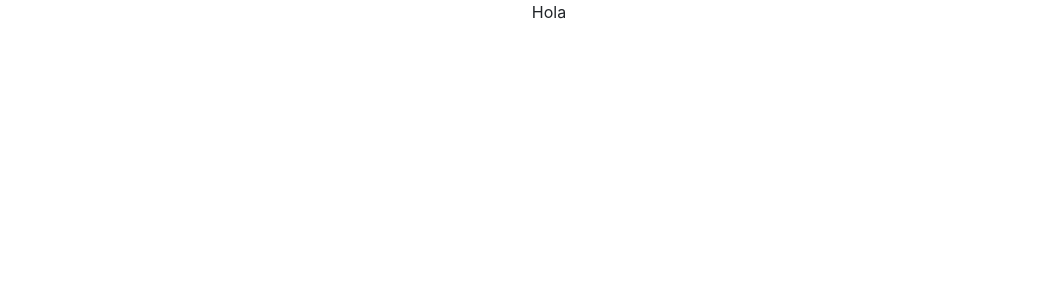
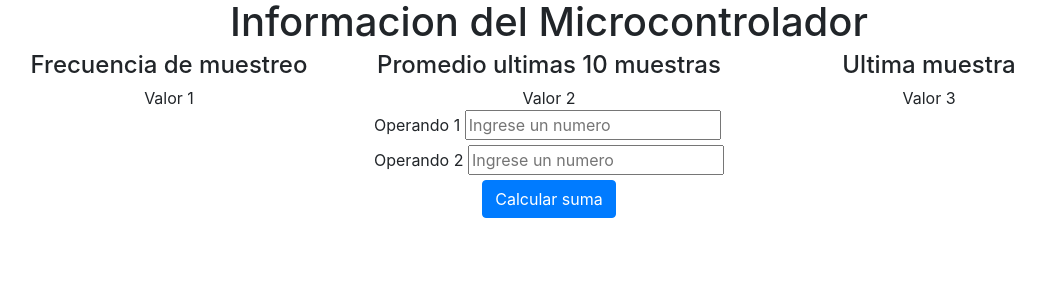
Before and after one commit to aesanchez/tpii-tp1, a Flask app: page / in a window 1280 px wide. Before the commit the part shown is almost empty. Shown: the top 300 px of the page, without its empty margins (91-1136 px from the left). Run offline with Flask 2, Linux system fonts and the light colour scheme; some libraries are stand-ins or nearby versions.

Commit message:
simple suma usando lo de la practica

```diff
--- a/punto-3/app.py
+++ b/punto-3/app.py
@@ -8,9 +8,15 @@ app = Flask(__name__)
 def index():
     return render_template('index.html')
 
-@app.route('/test')
-def test():
-    return render_template('test.html')
+@app.route('/result', methods = ['POST'])
+def result():
+    #vuelvo a comprobar
+    if request.method =='POST':
+        data = request.form
+        var1 = data["var1"]
+        var2 = data["var2"]
+        result = int(var1) + int(var2)
+        return render_template('result.html', result = result)
 
 if __name__ == "__main__":
     app.run(host='localhost', port=80)
--- a/punto-3/templates/index.html
+++ b/punto-3/templates/index.html
@@ -14,13 +14,64 @@
 
 <body>
 	<div class="container">
+		<h1 class="text-center"> Informacion del Microcontrolador </h1>
 		<div class="row">
-				<div class="col-md-2"></div>
-				<div class="col-md-8">
-					<center>Hola</center>
-				</div>
-				<div class="col-md-2"></div>
+			<div class="col">
+				<div class="row">
+					<div class="col text-center">
+						<h4> Frecuencia de muestreo </h4>
 					</div>
 				</div>
+				<div class="row">
+					<div class="col">
+						<center> Valor 1 </center>
+					</div>
+				</div>
+			</div>
+
+			<div class="col">
+				<div class="row">
+					<div class="col text-center">
+						<h4> Promedio ultimas 10 muestras </h4>
+					</div>
+				</div>
+				<div class="row">
+					<div class="col">
+						<center> Valor 2 </center>
+					</div>
+				</div>
+			</div>
+
+			<div class="col">
+				<div class="row">
+					<div class="col text-center">
+						<h4> Ultima muestra </h4>
+					</div>
+				</div>
+				<div class="row">
+					<div class="col">
+						<center> Valor 3 </center>
+					</div>
+				</div>
+			</div>
+		</div>
+	</div>
+	<div class="container">
+		<div class="row">
+			<div class="col"></div>
+			<div class="col">
+				<form method="POST" action="/result">
+					<label for="var1"> Operando 1 </label>
+					<input type="number" id="var1" name="var1" placeholder="Ingrese un numero" required/>
+					<br>
+					<label for="var2"> Operando 2 </label>
+					<input type="number" id="var2" name="var2" placeholder="Ingrese un numero" required/>
+					<br>
+					<center><button type="submit" class="btn btn-primary"> Calcular suma </button></center>
+				</form>
+			</div>
+			<div class="col"></div>
+		</div>
 </body>
+
 </html>
--- /dev/null
+++ b/punto-3/templates/result.html
@@ -0,0 +1,2 @@
+<h1> El resultado es {{ result }} </h1>
+<a href="/"> Volver al index </a>
```
Also changed, not shown: punto4/templates/index.html (added), 1 other file. Lines whose indentation alone changed are shown as unchanged.
